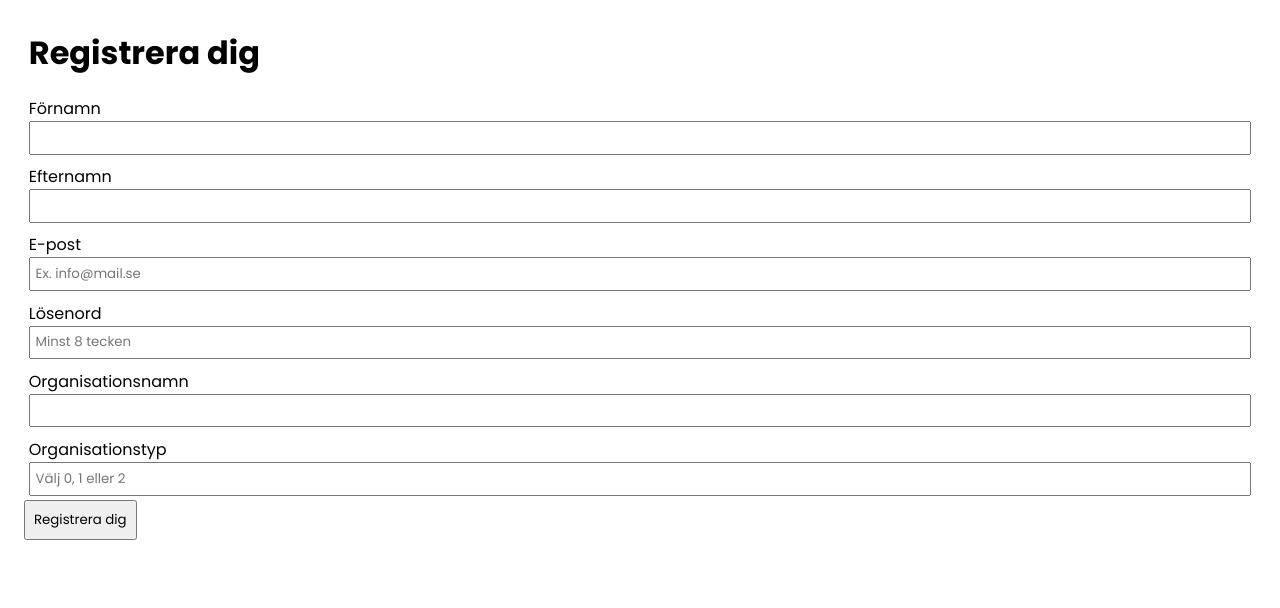
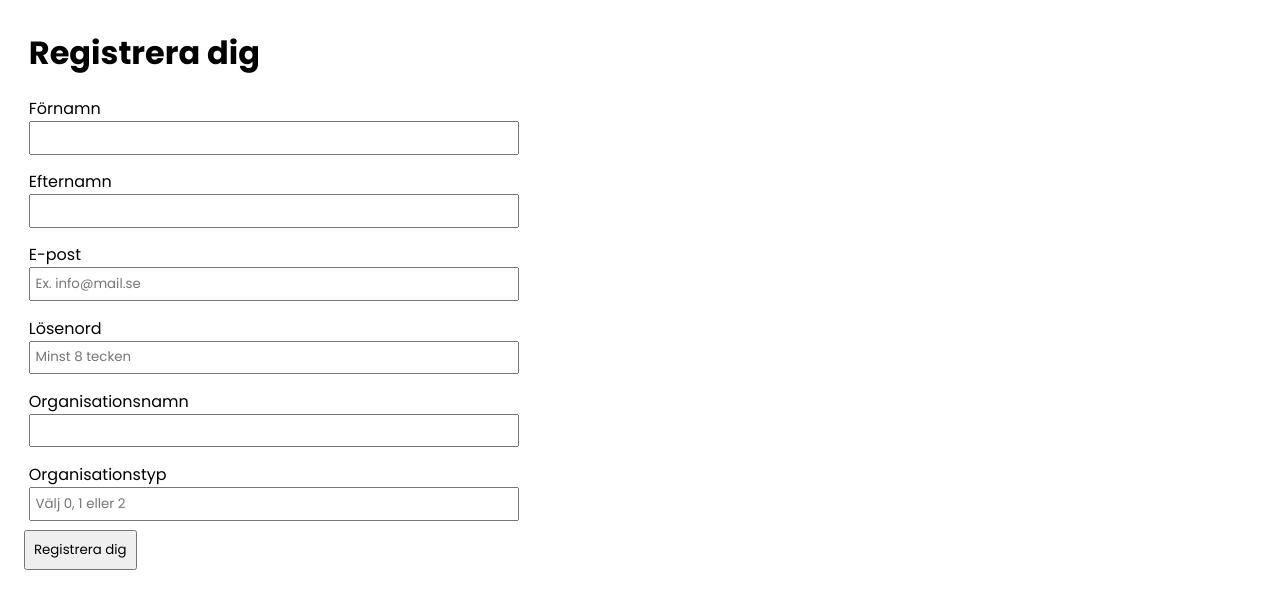
Before and after one commit to MagdalenaSjokvist/customer-register-application, a React (Create React App) app: page / in a window 1280 px wide. Shown: the top 608 px of the page. Built offline with nearby package versions, Linux system fonts and the light colour scheme.

Commit message:
Add some css on inputLabel

```diff
--- a/src/pages/RegisterPage.jsx
+++ b/src/pages/RegisterPage.jsx
@@ -5,6 +5,8 @@ import styled from "styled-components"
 const InputLabel = styled.label`
 	display: flex;
 	flex-direction: column;
+	margin-bottom: 5px;
+	max-width: 500px;
 `
 export default function RegisterPage() {
 	const [firstName, setFirstName] = useState("")
```
